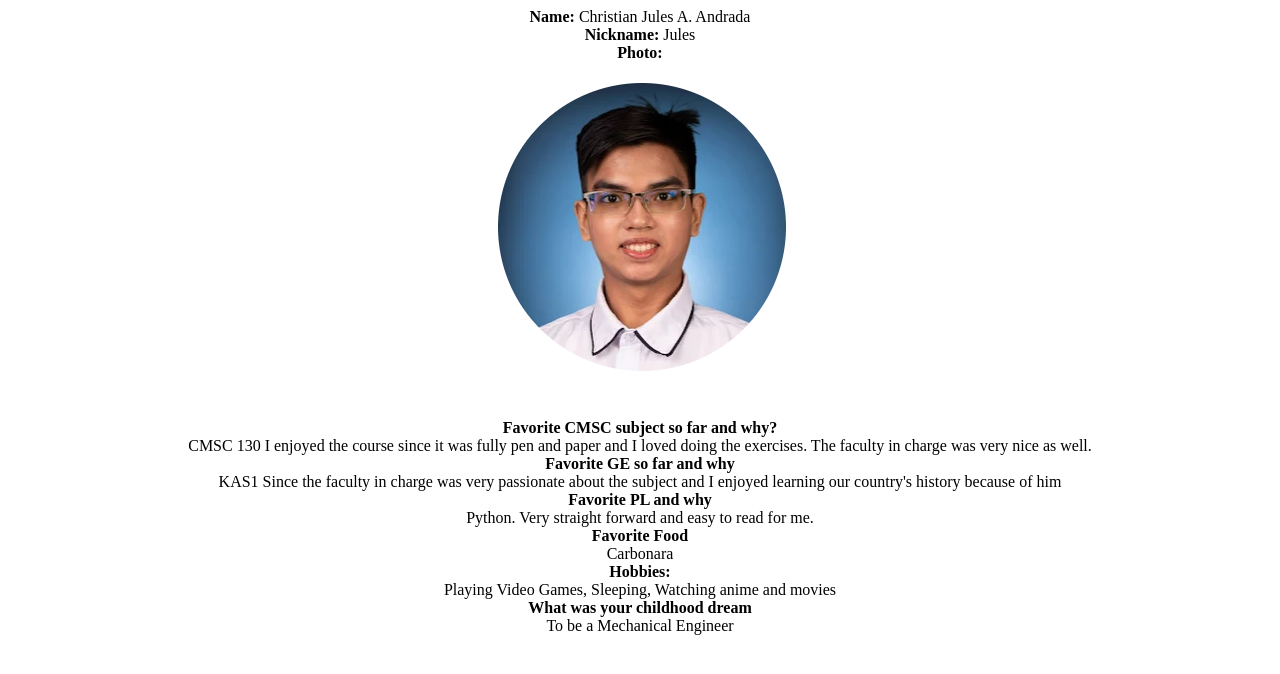
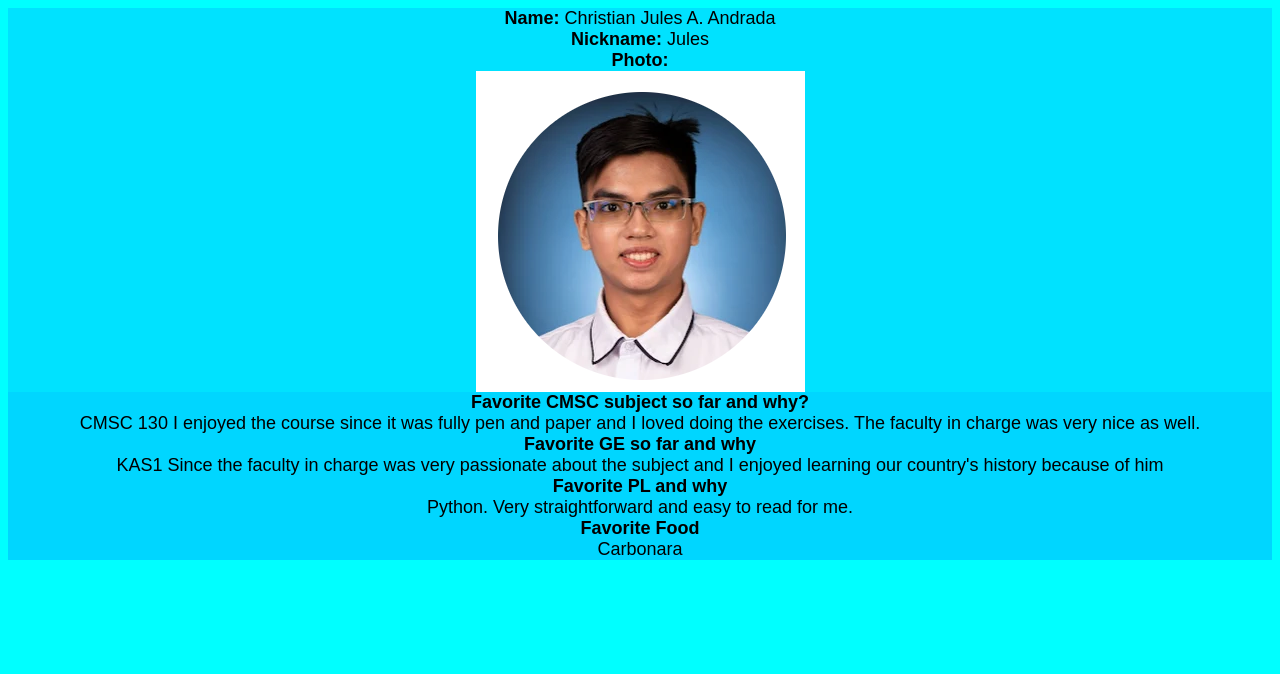
Before and after one commit to cjules26/cjules26.github.io, a plain HTML site: page index.html in a window 1280 px wide. Drawn offline with Linux system fonts and the light colour scheme.

Commit message:
refactor: updated contents of another branch

```diff
--- /dev/null
+++ b/designs.css
@@ -0,0 +1,10 @@
+BODY{
+    background-color: cyan;
+    font-size: large;
+    font-family: Arial, Helvetica, sans-serif;
+
+}
+
+div{
+    background-color: rgba(0, 208, 255, 0.609);
+}
--- a/index.html
+++ b/index.html
@@ -1,7 +1,7 @@
 <!DOCTYPE HTML PUBLIC>
 <HTML>
    <HEAD>
-        <link rel="stylesheet" href="designs.css">
+    <link rel="stylesheet" href="designs.css">
       <TITLE>Exercise 1</TITLE>
    </HEAD>
    <BODY>
@@ -10,7 +10,7 @@
             <strong>Name:</strong> Christian Jules A. Andrada  <br>
             <strong>Nickname:</strong> Jules  <br>
             <strong>Photo:</strong>  <br>
-            <img src="picture.png" alt="Flowers in Chania">  <br> <br> <br>
+            <img src="picture.png" alt="Flowers in Chania">
         </center>
 
         <div class = Favorites>
@@ -26,7 +26,7 @@
                 <strong>
                     Favorite PL and why <br>
                 </strong>
-                    Python. Very straight forward and easy to read for me. <br>
+                    Python. Very straightforward and easy to read for me. <br>
                 <strong>
                     Favorite Food <br>
                 </strong>
@@ -34,21 +34,6 @@
             </center>
         </div>
 
-        <div class = AnotherFavorites>
-            <center>
-                <strong>
-                    Hobbies: <br>
-                </strong>
-                    Playing Video Games, Sleeping, Watching anime and movies <br>
-                <strong>
-                    What was your childhood dream
-                    <br>
-                </strong>
-                    To be a Mechanical Engineer <br>
-            </center>
-        </div>
-
-
       </div>
    </BODY>
 </HTML>
```
Also changed, not shown: 1 other file.
